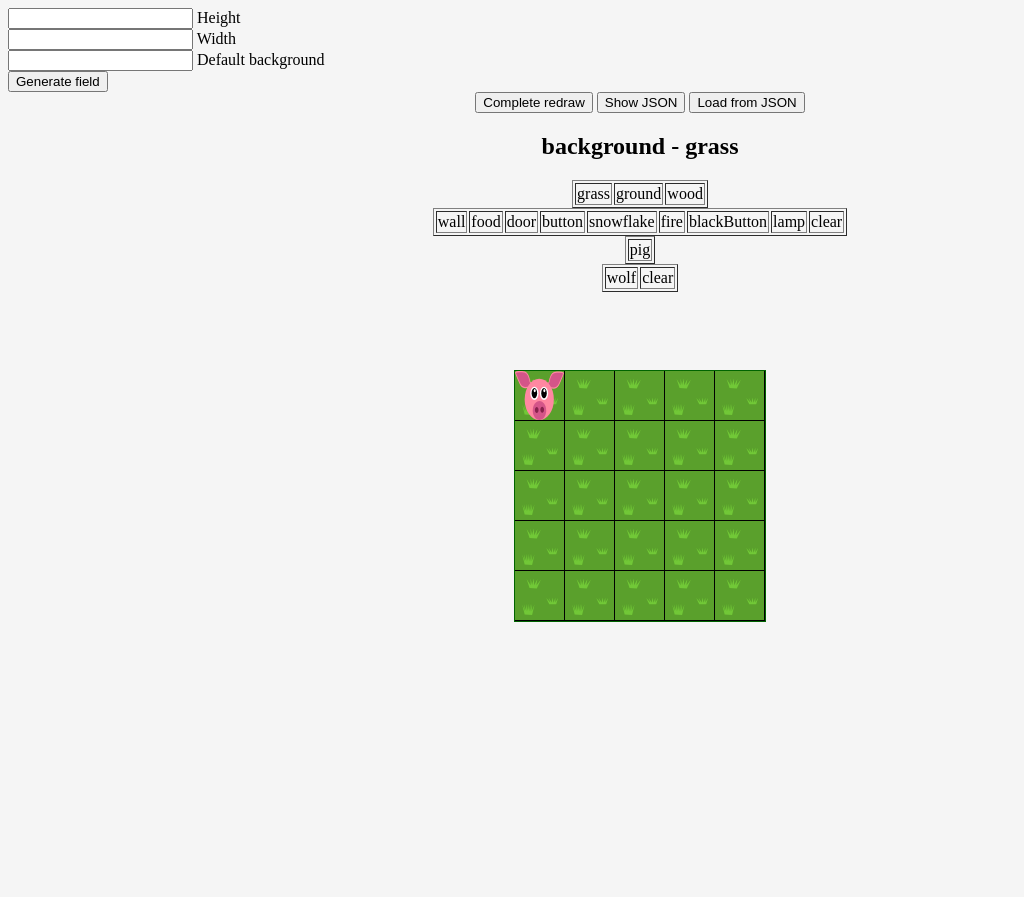
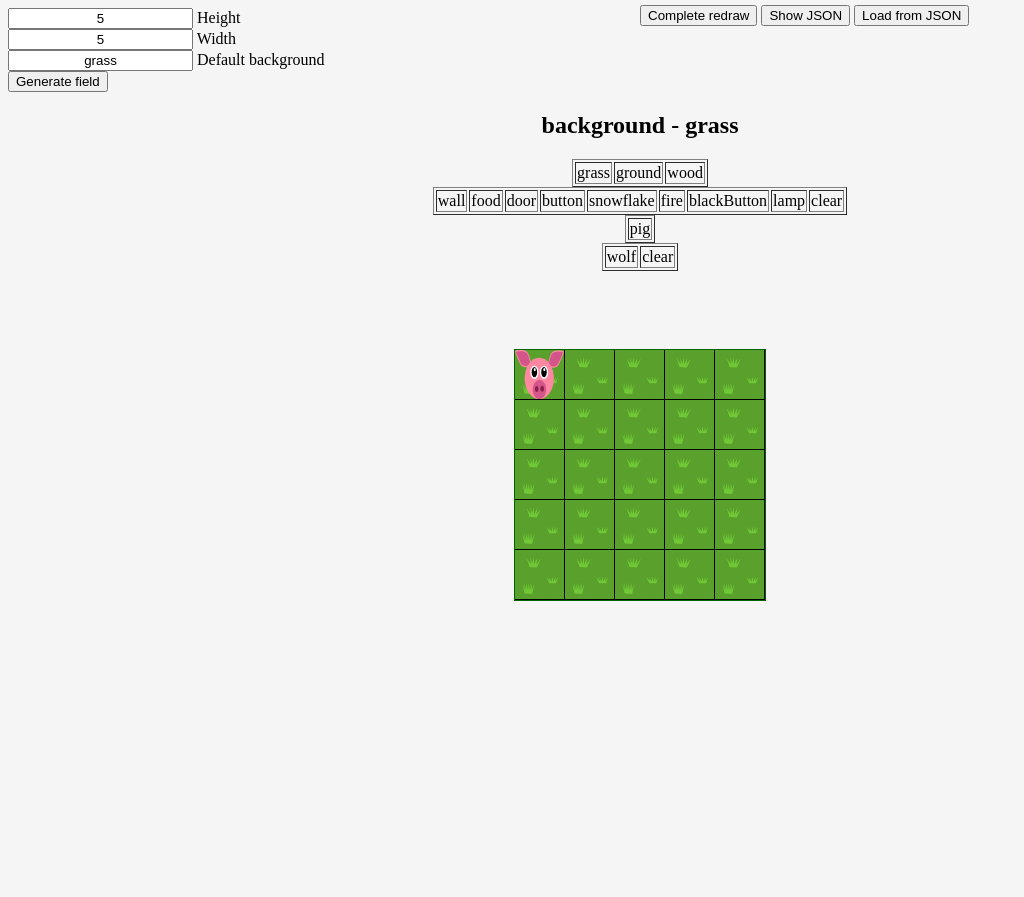
Before and after one commit to rzmv/pig-wolf-game, a plain HTML site: page levels_editor.html in a window 1280 px wide. Shown: the top 897 px of the page, without its empty margins (0-1024 px from the left). Drawn offline with Linux system fonts and the light colour scheme.

Commit message:
Bugfix in level-editor'

```diff
--- a/javascript/editor.js
+++ b/javascript/editor.js
@@ -4,6 +4,11 @@ class Editor {
   constructor(level) {
     this.level = level;
     this.makeFieldCellsClickable();
+
+    let tp = $('tools-panel');
+    while (tp.firstChild) {
+      tp.removeChild(tp.firstChild);
+    }
 
     this.pushBackgrounds();
     this.createTableFromArray(this.arrayBackgrounds, 'table-backgrounds', 'background');
--- a/javascript/editor_onload.js
+++ b/javascript/editor_onload.js
@@ -30,14 +30,12 @@ function showField() {
   initialDraw();
 }
 
-window.onload = function(){
-  let f = new Field(5, 5);
-  let p = new Pig(Point(0, 0));
+window.onload = function() {
+  $('fieldHeight').value = 5;
+  $('fieldWidth').value = 5;
+  $('fieldBackground').value = 'grass';
 
-  currentLevel = new Level(f, p, []);
-  showField();
-
-  editor = new Editor(currentLevel);
+  generateField();
 
   $('buttonCompleteRedraw').onclick = () => editor.completeFieldRedraw();
   $('buttonShowJSON').setAttribute('onClick', 'showJSON()');
@@ -46,12 +44,15 @@ window.onload = function(){
 }
 
 function generateField() {
-  let height = $('fieldlHeight').value;
+  let height = $('fieldHeight').value;
   let width = $('fieldWidth').value;
   let background = $('fieldBackground').value;
 
-  currentLevel.field = new Field(height, width, background);
-  editor.makeFieldCellsClickable();
+  let f = new Field(height, width, background);
+  let p = new Pig(Point(0, 0));
+
+  currentLevel = new Level(f, p, []);
+  editor = new Editor(currentLevel);
   showField();
 }
 
--- a/javascript/onload.js
+++ b/javascript/onload.js
@@ -89,7 +89,7 @@ function level() {
   //initialDraw();
 
   currentLevel = new Level(globalField, globalPig, globalWolves);
-  let JSONLevel = currentLevel.showJSON();
+  let JSONLevel = currentLevel.saveToJSON();
   currentLevel.loadFromJSON(JSONLevel);
 
   document.getElementById('mainDiv').appendChild(currentLevel.field.table);
--- a/levels_editor.html
+++ b/levels_editor.html
@@ -14,23 +14,27 @@
 
 <body>
   <div id = "control-panel" align = "left">
-    <input id = "fieldlHeight"> Height </input> <br>
+    <input id = "fieldHeight"> Height </input> <br>
     <input id = "fieldWidth"> Width </input> <br>
     <input id = "fieldBackground"> Default background </input> <br>
     <button id = "buttonGenerate" onclick = "generateField()"> Generate field </button>
   </div>
 
-  <div id = "tools-panel" align = "center">
+  <div id = "JSON-panel" style = "position: absolute; top: 5px; left:50%">
     <button id = "buttonCompleteRedraw" align = "right"> Complete redraw </button>
     <button id = "buttonShowJSON">  Show JSON </button>
     <button id = "buttonLoadFromJSON"> Load from JSON </button>
-    <h2 id = "currentTool"> adsf </h2>
+  </div>
+
+  <h2 id = "currentTool" align = "center">  </h2>
+
+  <div id = "tools-panel" align = "center">
   </div>
 
   <div id="mainDiv" class="div-table">
-   </div>
+  </div>
 
-  <textarea id = "JSONTextArea" rows = "80" cols = "80"></textarea>
+  <textarea id = "JSONTextArea" rows = "40" cols = "80"></textarea>
 
 </body>
 </html>
```
